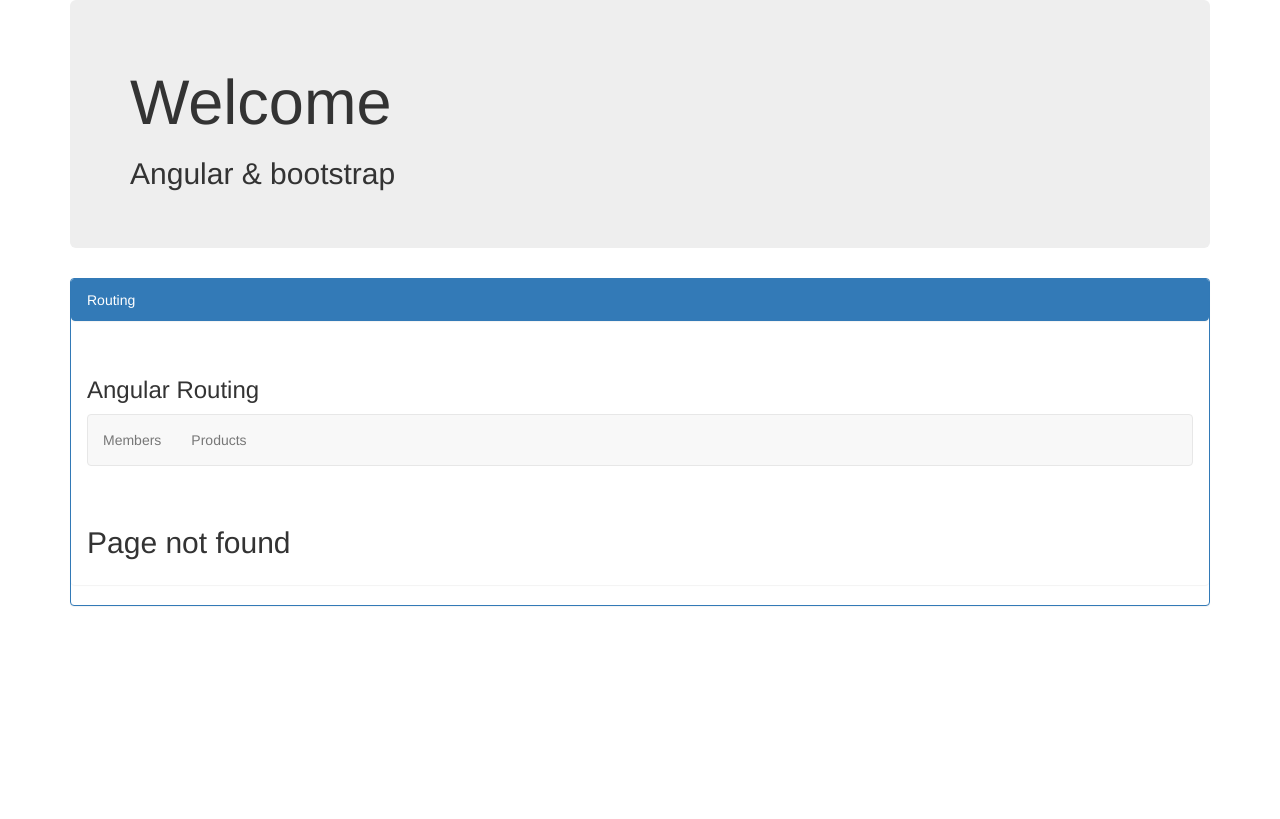
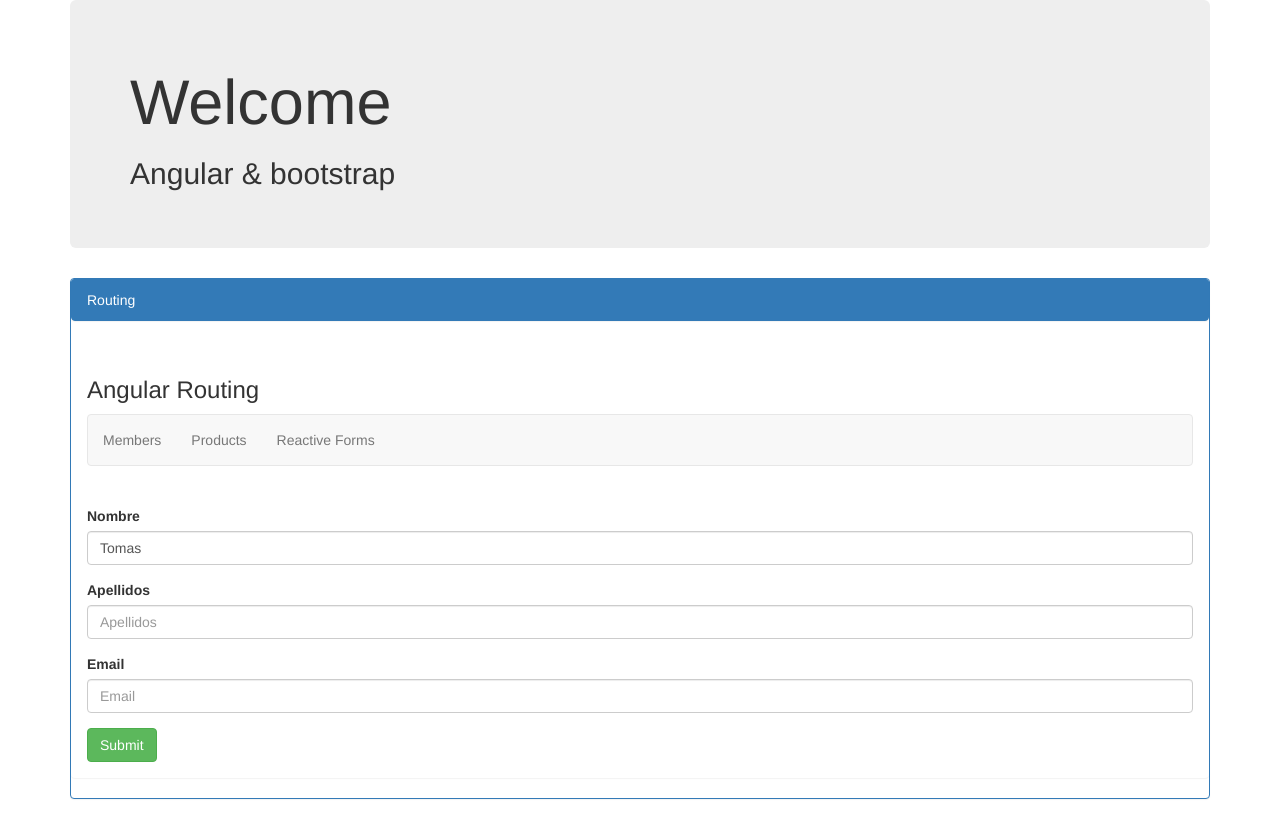
Before and after one commit to tfermoso/app-routing, an Angular app: page /reactiveform in a window 1280 px wide. Before the commit this address had no page. Built offline with nearby package versions, Linux system fonts and the light colour scheme.

Commit message:
Reactive Forms 01

```diff
--- a/src/app/app.component.html
+++ b/src/app/app.component.html
@@ -17,6 +17,9 @@
           <li>
             <a routerLink="/products" routerLinkActive="active">Products</a>
           </li>
+           <li>
+            <a routerLink="/reactiveform" routerLinkActive="active">Reactive Forms</a>
+          </li>
         </ul>
 
 
--- a/src/app/app.router.ts
+++ b/src/app/app.router.ts
@@ -4,12 +4,14 @@ import { RouterModule, Routes }  from '@angular/router';
 import { ProductComponent } from './products/product.component';
 import { ProductsComponent } from './products/products.component';
 import { MembersComponent } from './members/members.component';
+import { ReactiveFormComponent} from './reactive-form/reactive-form.component';
 import { PagenotfoundComponent } from './pagenotfound/pagenotfound.component';
 
 const appRoutes: Routes = [
   { path: 'products', component: ProductsComponent },
   { path: 'product/:id', component: ProductComponent },
    { path: 'members', component: MembersComponent },
+   { path: 'reactiveform', component:ReactiveFormComponent},
   { path: '',   redirectTo: '/products', pathMatch: 'full' },
   { path: '**', component: PagenotfoundComponent }
 ];
--- /dev/null
+++ b/src/app/reactive-form/reactive-form.component.html
@@ -0,0 +1,18 @@
+<form [formGroup]="userform" (ngSubmit)="onSubmit()" >
+  <div class="form-group">
+    <label for="nameInput">Nombre</label>
+    <input class="form-control" type="text" name="nombre" id="nameInput"
+    placeholder="Nombre" formControlName="name"/>
+  </div>
+   <div class="form-group">
+    <label for="apellidosInput">Apellidos</label>
+    <input class="form-control" type="text" name="apellidos" id="apellidosInput"
+    placeholder="Apellidos"  formControlName="apellidos"/>
+  </div>
+   <div class="form-group">
+    <label for="emailInput">Email</label>
+    <input class="form-control" type="email" name="email" id="emailInput"
+    placeholder="Email"  formControlName="email"/>
+  </div>
+  <button class="btn btn-success" type="submit">Submit</button>
+</form>
--- /dev/null
+++ b/src/app/reactive-form/reactive-form.component.ts
@@ -0,0 +1,26 @@
+import { Component, OnInit } from '@angular/core';
+
+import { FormBuilder, FormGroup ,FormControl} from '@angular/forms';
+
+@Component({
+  selector: 'app-reactive-form',
+  templateUrl: './reactive-form.component.html',
+  styleUrls: ['./reactive-form.component.css']
+})
+export class ReactiveFormComponent implements OnInit {
+  userform=new FormGroup({
+    name:new FormControl('Tomas'),
+    apellidos:new FormControl(),
+    email:new FormControl()
+  })
+
+
+
+
+  ngOnInit() {
+  }
+
+  onSubmit():void{
+    console.log(this.userform.value);
+  }
+}
```
Also changed, not shown: src/app/app.module.ts (+6 -2 lines), src/app/reactive-form/reactive-form.component.css (added), 1 other file (tests, documents, lock files or other folders).
